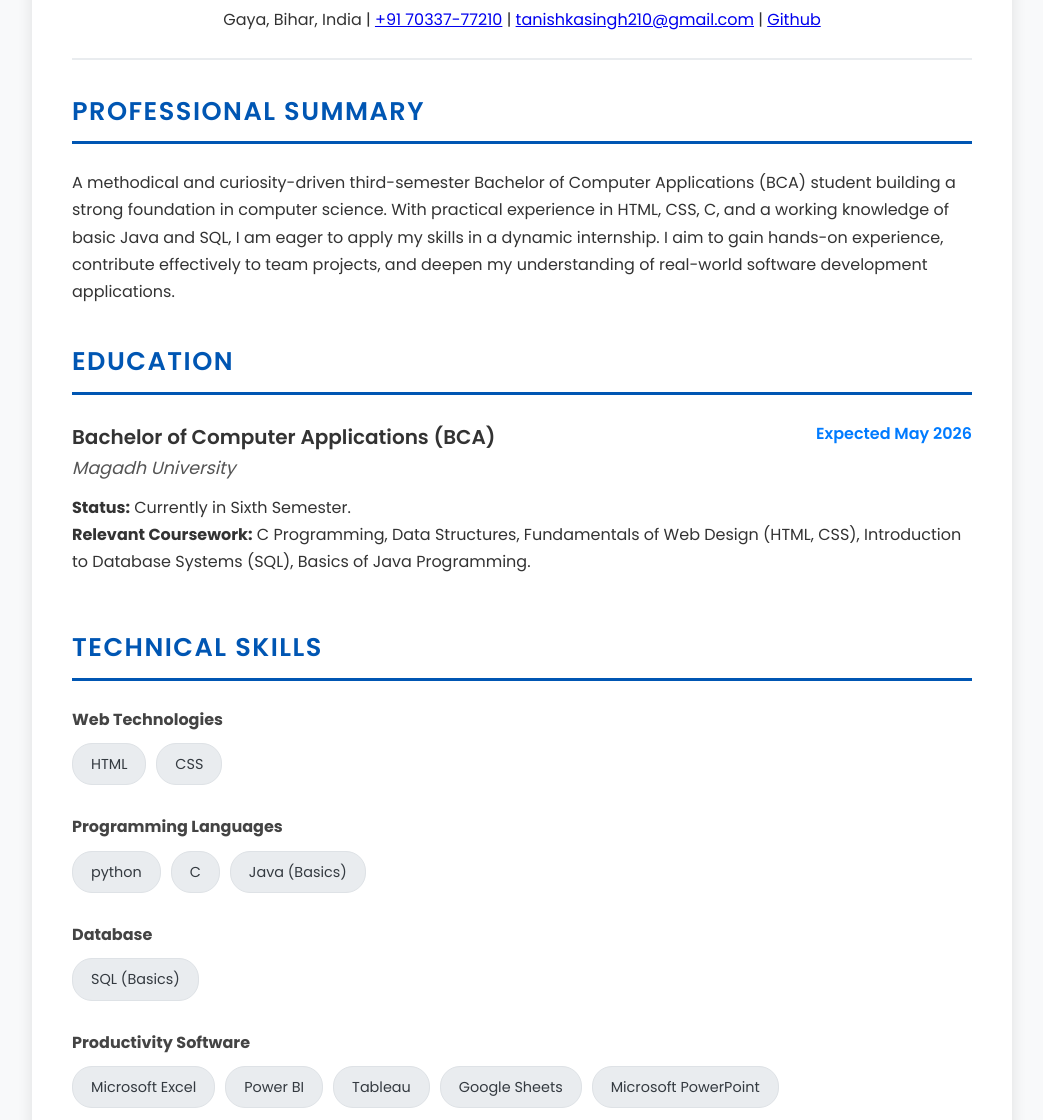
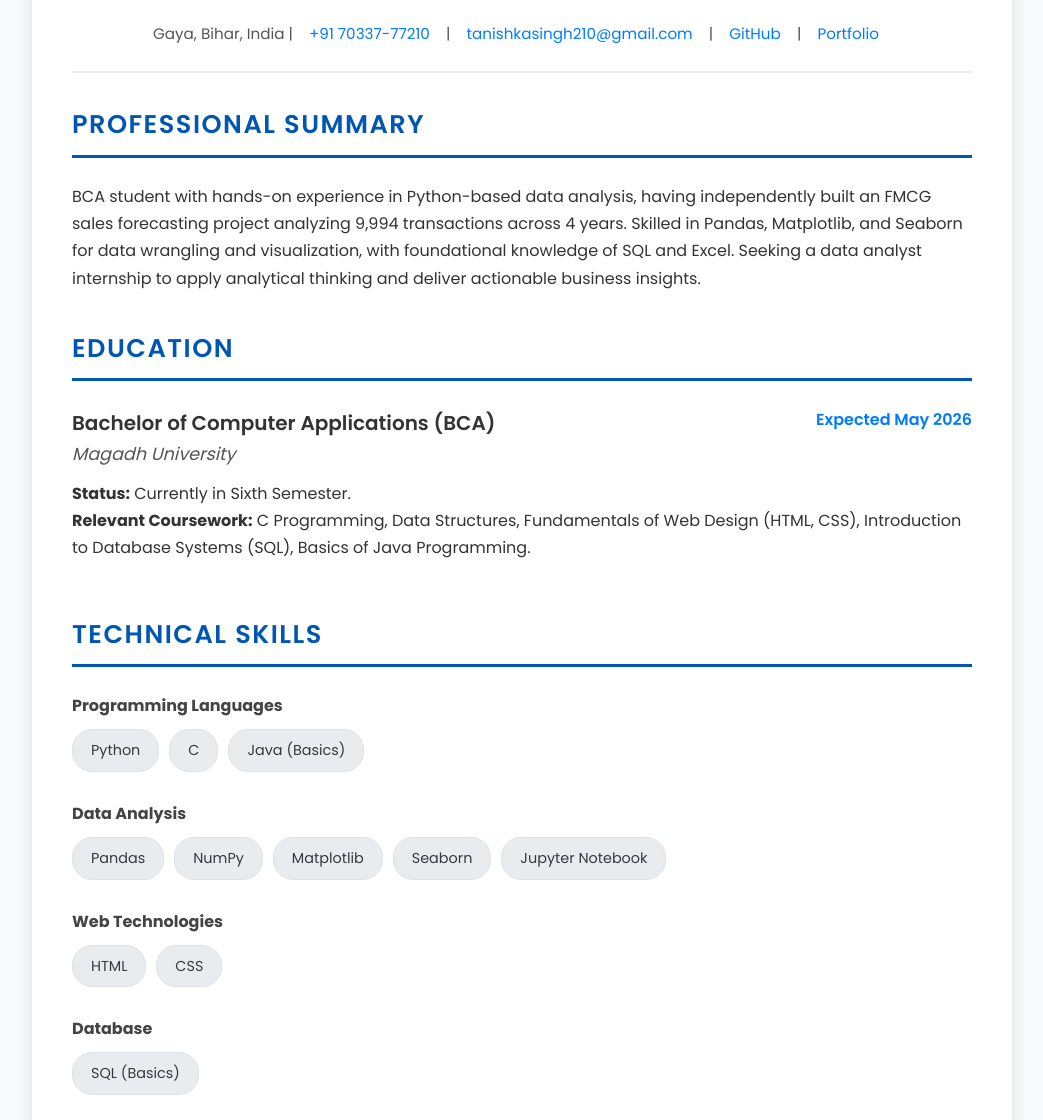
Before and after one commit to Tanishka-co/Personal-Resume, a plain HTML site: page index.html in a window 1280 px wide. Shown: the part 171-1291 px from the top of the page, without its empty margins (118-1161 px from the left). Drawn offline with Linux system fonts and the light colour scheme.

Commit message:
Cleaned up code and finalize Resume

```diff
--- a/index.html
+++ b/index.html
@@ -3,114 +3,8 @@
 <head>
     <meta charset="UTF-8">
     <meta name="viewport" content="width=device-width, initial-scale=1.0">
-    <title>Your Name - Internship Resume</title>
+    <title>Tanishka singh - Resume</title>
     <link rel="stylesheet" href="style.css">
-    <!-- <style>
-         body {
-            font-family: 'Helvetica Neue', Helvetica, Arial, sans-serif;
-            line-height: 1.6;
-            color: #333;
-            background-color: #f4f4f4;
-            margin: 0;
-            padding: 0;
-        }
-        .container {
-            max-width: 900px;
-            margin: 30px auto;
-            padding: 40px;
-            background-color: #fff;
-            border-radius: 8px;
-            box-shadow: 0 4px 10px rgba(0, 0, 0, 0.1);
-        }
-        .header {
-            text-align: center;
-            border-bottom: 2px solid #eee;
-            padding-bottom: 20px;
-            margin-bottom: 30px;
-        }
-        .header h1 {
-            margin: 0;
-            font-size: 2.8em;
-            font-weight: 300;
-            color: #2c3e50;
-        }
-        .header .contact-info {
-            margin-top: 10px;
-            font-size: 0.95em;
-            color: #555;
-        }
-        .header .contact-info a {
-            color: #3498db;
-            text-decoration: none;
-            margin: 0 10px;
-        }
-        .header .contact-info a:hover {
-            text-decoration: underline;
-        }
-        .section {
-            margin-bottom: 30px;
-        }
-        .section h2 {
-            font-size: 1.5em;
-            color: #3498db;
-            border-bottom: 2px solid #3498db;
-            padding-bottom: 5px;
-            margin-bottom: 20px;
-        }
-        .item {
-            margin-bottom: 20px;
-        }
-        .item-title {
-            font-size: 1.2em;
-            font-weight: bold;
-            display: block;
-        }
-        .item-subtitle {
-            font-size: 1.1em;
-            color: #555;
-            font-style: italic;
-        }
-        .date {
-            float: right;
-            color: #777;
-        }
-        .item-description {
-            margin-top: 10px;
-        }
-        ul {
-            padding-left: 20px;
-            list-style-type: disc;
-        }
-        li {
-            margin-bottom: 5px;
-        }
-        .skills-list {
-            list-style: none;
-            padding: 0;
-            margin: 0;
-        }
-        .skills-list h4 {
-             font-weight: 600;
-             color: #444;
-             margin-top: 15px;
-             margin-bottom: 10px;
-        }
-        .skills-list ul {
-            padding: 0;
-            margin: 0;
-            list-style: none;
-            display: flex;
-            flex-wrap: wrap;
-        }
-        .skills-list li {
-            background-color: #eaf2f8;
-            color: #34495e;
-            padding: 8px 15px;
-            margin: 5px;
-            border-radius: 20px;
-            font-size: 0.9em;
-        }
-    </style>-->
 </head>
 <body>
 
@@ -118,19 +12,25 @@
 
         <header class="header">
             <h1>Tanishka singh</h1>
-            <div class="contact- 7033777210">
+            <div class="contact-info">
     <span>Gaya, Bihar, India</span> |
     <a href="tel:+917033777210">+91 70337-77210</a> |
     <a href="mailto:tanishkasingh210@gmail.com">tanishkasingh210@gmail.com</a> |
-                <a href="https://github.com/Tanishka-co">Github</a>
-                <!-- <a href="https://www.linkedin.com/in/yourprofile" target="_blank">LinkedIn</a> -->
+    <a href="https://github.com/Tanishka-co" target="_blank">GitHub</a> |
+    <a href="https://tanishka-co.github.io/Personal-Resume/" target="_blank">Portfolio</a>
 </div>
+
         </header>
 
         <section class="section">
             <h2>Professional Summary</h2>
             <p>
-                A methodical and curiosity-driven third-semester Bachelor of Computer Applications (BCA) student building a strong foundation in computer science. With practical experience in HTML, CSS, C, and a working knowledge of basic Java and SQL, I am eager to apply my skills in a dynamic internship. I aim to gain hands-on experience, contribute effectively to team projects, and deepen my understanding of real-world software development applications.
+        BCA student with hands-on experience in Python-based data analysis,
+        having independently built an FMCG sales forecasting project analyzing
+        9,994 transactions across 4 years. Skilled in Pandas, Matplotlib, and
+        Seaborn for data wrangling and visualization, with foundational knowledge
+        of SQL and Excel. Seeking a data analyst internship to apply analytical
+        thinking and deliver actionable business insights.
              </p>
         </section>
 
@@ -150,18 +50,29 @@
         <section class="section">
             <h2>Technical Skills</h2>
             <div class="skills-list">
+                <h4>Programming Languages</h4>
+                <ul>
+                    <li>Python</li>
+                    <li>C</li>
+                    <li>Java (Basics)</li>
+                </ul>
+
+                <h4>Data Analysis</h4>
+                <ul>
+                    <li>Pandas</li>
+                    <li>NumPy</li>
+                    <li>Matplotlib</li>
+                    <li>Seaborn</li>
+                    <li>Jupyter Notebook</li>
+                </ul>
+
                 <h4>Web Technologies</h4>
                 <ul>
                     <li>HTML</li>
                     <li>CSS</li>
                 </ul>
 
-                <h4>Programming Languages</h4>
-                <ul>
-                    <li>python</li>
-                    <li>C</li>
-                    <li>Java (Basics)</li>
-                </ul>
+
 
                 <h4>Database</h4>
                 <ul>
@@ -228,11 +139,11 @@
             <h2>Activities & Self-Learning</h2>
             <div class="item">
                 <span class="date">2024 - Present</span>
-                <span class="item-title">Active Member, Online Tech Communities</span>
+                 <span class="item-title">Continuous Self-Learning</span>
         <ul>
-
-                    <li>Created presentations using "Microsoft PowerPoint" to explain simple data structures for a study group.</li>
-                    <li>Used "Microsoft Excel" to track learning progress across different programming topics and plan project timelines.</li>
+            <li>Completed hands-on data analysis projects using Python and real-world datasets from Kaggle.</li>
+            <li>Actively learning data visualization best practices through project-based exploration.</li>
+            <li>Built and deployed a personal resume website, gaining practical experience with Git and GitHub Pages.</li>
                 </ul>
             </div>
         </section>
```
Lines whose indentation alone changed are shown as unchanged.
